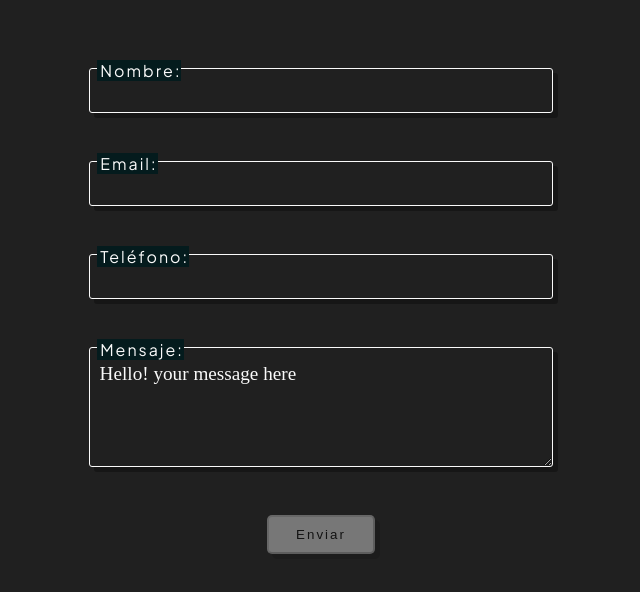
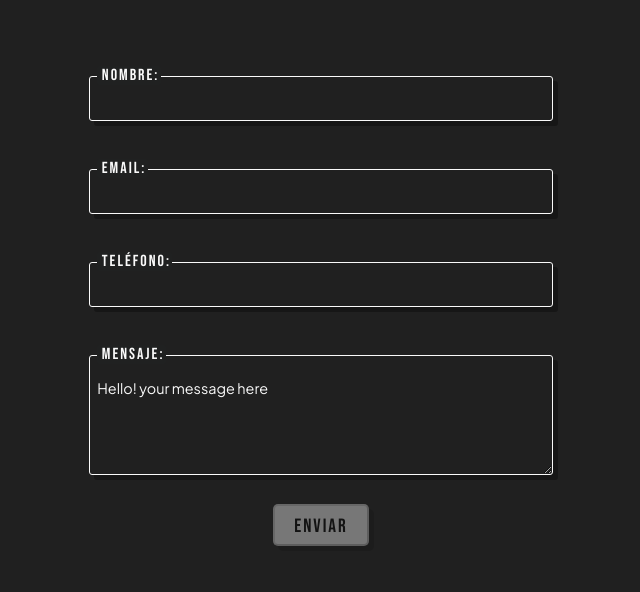
Before and after one commit to JorgeCoronilla/porfolio, a Next.js app: page / in a window 1280 px wide. Shown: the part 2514-3106 px from the top of the page, without its empty margins (583-1223 px from the left). Built offline with nearby package versions, Linux system fonts and the light colour scheme.

Commit message:
[Ux] Contact form desktop

```diff
--- a/src/app/ui/components/contact/contact.module.css
+++ b/src/app/ui/components/contact/contact.module.css
@@ -1,6 +1,6 @@
 .contact {
   height: 100dvh;
-  padding-top: 4em;
+  padding-top: 4.5em;
 }
 .contactForm {
   color: var(--font-color-primary);
@@ -24,13 +24,13 @@
 
   color: var(--font-color-primary);
   background-color: transparent;
-  font-family: YanoneKaffeesatz;
 }
 
 .contactForm label,
 .contactForm button {
   color: var(--font-color-primary);
-  font-size: 1ch.5;
+  /* color: var(--font-color-opposite); */
+  font-family: Bebas_Neue;
   letter-spacing: 2px;
 }
 
@@ -38,24 +38,28 @@
   padding: 0.8em 0.5em 0.3em;
 }
 .contactForm textarea {
-  padding: 0.8em 0.5em 0.3em;
+  padding: 1.6em 0.5em 0.3em;
   min-height: 15vh;
+  font-family: Plus_Jakarta;
+  font-size: 0.9em;
 }
 
 .contactForm button {
+  font-size: 1.2em;
   background-color: var(--font-color-primary);
   color: black;
-  padding: 10px 2em;
+  padding: 0.5em 1em 0.3em;
   display: block;
-  margin: 0 auto;
+  margin: -1em auto;
   box-shadow: 5px 5px 0 var(--shadow-color);
   border-radius: 5px;
 }
 
 .contactForm label {
   position: absolute;
-  margin: -0.5em 0.5em 0;
-  padding: 0 0 0 0.2em;
+  margin: -0.6em 0.5em 0;
+  padding: 0 0.1em 0 0.3em;
+  border-radius: 2px;
   z-index: 100;
-  background-color: rgb(4, 27, 29);
+  background-color: #202121;
 }
--- a/src/app/ui/components/experience/card.tsx
+++ b/src/app/ui/components/experience/card.tsx
@@ -7,7 +7,7 @@ interface Props {
   title: string;
   description: string;
   links: { name: string; href: string }[];
-  skills: string[];
+  skills: string;
   pills: string[];
 }
 
--- a/src/app/ui/components/experience/experience.module.css
+++ b/src/app/ui/components/experience/experience.module.css
@@ -3,7 +3,7 @@
 }
 
 .experience > div {
-  padding-top: 2em !important;
+  padding-top: 3em !important;
   display: flex;
   flex-direction: column;
   padding-bottom: -1em !important;
```
